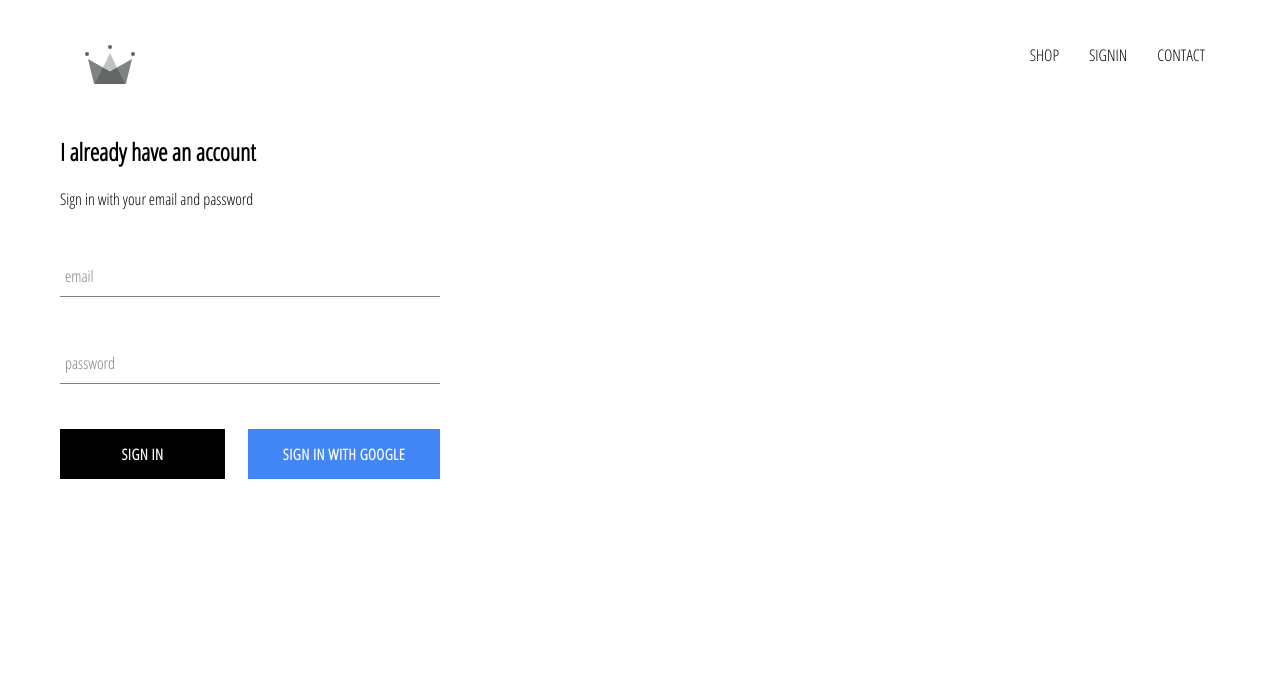
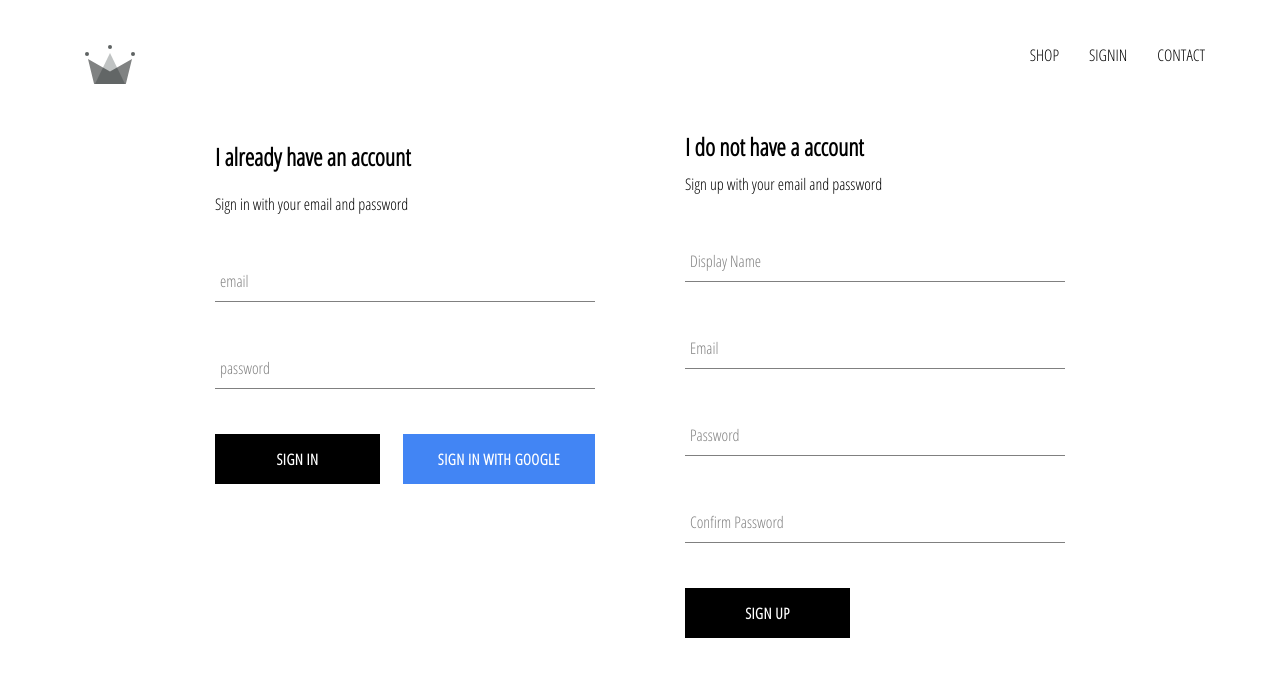
Before and after one commit to VinCodeTheWeb/crwn-clothing, a React (Create React App) app: page /signin in a window 1280 px wide. Shown: the top 676 px of the page. Built offline with nearby package versions, Linux system fonts and the light colour scheme; no server answers.

Commit message:
implemented firebase utils included ability to store authenticated user in firestore

```diff
--- a/src/App.js
+++ b/src/App.js
@@ -6,15 +6,30 @@
 import HomePage from './pages/homepage/homepage.component';
 import ShopPage from './pages/shop/shop.component';
 import SignInAndSignUpPage from './pages/sign-in-and-sign-up/sign-in-and-sign-up.component';
+
 import Header from './components/header/header.component';
-import { auth } from './firebase/firebase.utils';
+
+import { auth, createUserProfileDocument } from './firebase/firebase.utils';
 
 const App = () => {
   const [currentUser, setCurrentUser] = useState(null);
 
   useEffect(() => {
     let unsubscribeFromAuth = null;
-    unsubscribeFromAuth = auth.onAuthStateChanged((user) => setCurrentUser(user));
+    unsubscribeFromAuth = auth.onAuthStateChanged(async (userAuth) => {
+      if (userAuth) {
+        const userRef = await createUserProfileDocument(userAuth);
+
+        (await userRef).onSnapshot((snapShot) => {
+          setCurrentUser({
+            id: snapShot.id,
+            ...snapShot.data(),
+          });
+        });
+      } else {
+        setCurrentUser(userAuth);
+      }
+    });
 
     return () => {
       unsubscribeFromAuth();
--- /dev/null
+++ b/src/components/sign-up/sign-up.component.jsx
@@ -0,0 +1,101 @@
+import React, { useState } from 'react'
+
+import FormInput from '../form-input/form-input.component';
+import CustomButton from '../cutsom-button/custom-button.component';
+
+import { auth, createUserProfileDocument } from '../../firebase/firebase.utils';
+
+import './signup.styles.scss';
+
+const Signup = () => {
+  const [credentials, setCredentials] = useState({
+    displayName: '',
+    email: '',
+    password: '',
+    confirmPassword: ''
+  });
+
+  const { displayName, email, password, confirmPassword } = credentials;
+
+  const handleSubmit = async (e) => {
+    e.preventDefault();
+
+    if (password !== confirmPassword) {
+      alert('Password does not match')
+      return;
+    }
+
+    try {
+      const { user } = await auth.createUserWithEmailAndPassword(email, password);
+
+      await createUserProfileDocument(user, { displayName });
+
+      setCredentials({
+        displayName: '',
+        email: '',
+        password: '',
+        confirmPassword: ''
+      });
+
+    } catch (e) {
+      console.error(e);
+    }
+  };
+
+  const handleChange = (e) => {
+    const { name, value } = e.target;
+
+    setCredentials({
+      ...credentials,
+      [name]: value,
+    })
+  };
+
+
+  return (
+    <div className="signup">
+      <h2 className='title'>I do not have a account</h2>
+      <span>Sign up with your email and password</span>
+      <form className='sign-up-form' onSubmit={handleSubmit}>
+        <FormInput
+          type='text'
+          name='displayName'
+          value={displayName}
+          onChange={handleChange}
+          label='Display Name'
+          required
+        />
+
+        <FormInput
+          type='email'
+          name='email'
+          value={email}
+          onChange={handleChange}
+          label='Email'
+          required
+        />
+
+        <FormInput
+          type='password'
+          name='password'
+          value={password}
+          onChange={handleChange}
+          label='Password'
+          required
+        />
+
+        <FormInput
+          type='password'
+          name='confirmPassword'
+          value={confirmPassword}
+          onChange={handleChange}
+          label='Confirm Password'
+          required
+        />
+        <CustomButton type='submit'>SIGN UP</CustomButton>
+      </form>
+    </div>
+  )
+}
+
+export default Signup;
--- /dev/null
+++ b/src/components/sign-up/signup.styles.scss
@@ -0,0 +1,9 @@
+.signup {
+  display: flex;
+  flex-direction: column;
+  width: 380px;
+
+  .title {
+    margin: 10px 0;
+  }
+}
--- a/src/firebase/firebase.utils.js
+++ b/src/firebase/firebase.utils.js
@@ -12,13 +12,37 @@
   appId: '1:281118136252:web:5e272a8040f14a337e3db9',
 };
 
+export const createUserProfileDocument = async (userAuth, additionalData) => {
+  if (!userAuth) return;
+  const userRef = firestore.doc(`/users/${userAuth.uid}`);
+  const snapShot = await userRef.get();
+
+  if (!snapShot.exists) {
+    const { displayName, email } = userAuth;
+    const createdAt = new Date();
+
+    try {
+      await userRef.set({
+        displayName,
+        email,
+        createdAt,
+        ...additionalData,
+      });
+    } catch (e) {
+      console.log('Error creating user', e.message);
+    }
+  }
+
+  return userRef;
+};
+
 firebase.initializeApp(config);
 
 export const auth = firebase.auth();
 export const firestore = firebase.firestore();
 
 const provider = new firebase.auth.GoogleAuthProvider();
-provider.setCustomParameters({ prompt: 'select_account ' });
+provider.setCustomParameters({ prompt: 'select_account' });
 export const signInWithGoogle = () => auth.signInWithPopup(provider);
 
 export default firebase;
--- a/src/pages/sign-in-and-sign-up/sign-in-and-sign-up.component.jsx
+++ b/src/pages/sign-in-and-sign-up/sign-in-and-sign-up.component.jsx
@@ -3,11 +3,13 @@
 import './sign-in-and-sign-up.styles.scss';
 
 import SignIn from '../../components/sign-in/sign-in.component';
+import SignUp from '../../components/sign-up/sign-up.component';
 
 const SignInAndSignUpPage = () => {
   return (
     <div className="sign-in-and-sign-up">
       <SignIn />
+      <SignUp />
     </div>
   )
 }
--- a/src/pages/sign-in-and-sign-up/sign-in-and-sign-up.styles.scss
+++ b/src/pages/sign-in-and-sign-up/sign-in-and-sign-up.styles.scss
@@ -0,0 +1,6 @@
+.sign-in-and-sign-up {
+  width: 850px;
+  display: flex;
+  justify-content: space-between;
+  margin: 30px auto;
+}
```
Also changed, not shown: src/firebase/test.js (added, +12 -0 lines).
